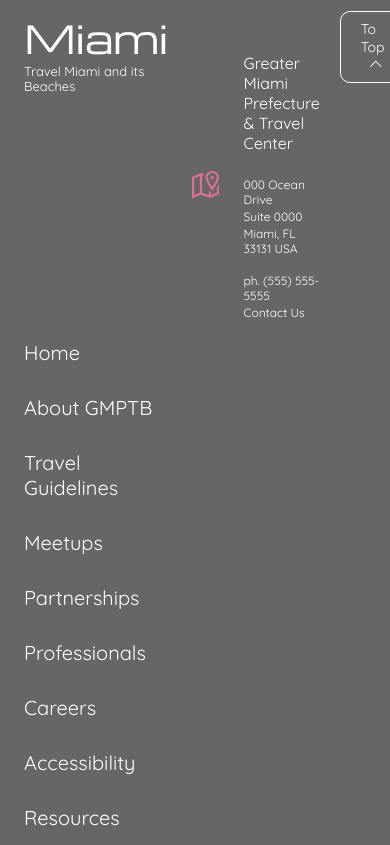
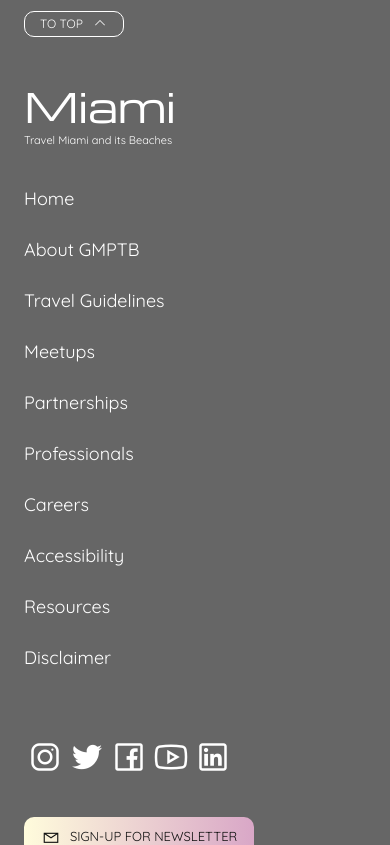
Before and after one commit to KyleKnolleLynch/miami-travel, a React (Create React App) app: page / in a window 390 px wide. Shown: the part 9740-10585 px from the top of the page. Built offline with nearby package versions, Linux system fonts and the light colour scheme; no server answers.

Commit message:
complete footer

```diff
--- a/src/components/layout/footer/Footer.js
+++ b/src/components/layout/footer/Footer.js
@@ -43,7 +43,7 @@ const Footer = () => {
           </ul>
         </nav>
         <div className='contacts-box'>
-        <i className="las la-map-marked-alt la-3x"></i>
+          <i className='las la-map-marked-alt la-3x'></i>
           <div>
             <p>Greater Miami Prefecture & Travel Center</p>
             <p>000 Ocean Drive</p>
@@ -54,8 +54,43 @@ const Footer = () => {
             <p>Contact Us</p>
           </div>
         </div>
-        <div>
-        <a href="#header" className='footer-top-btn'>To Top <i className="las la-angle-up"></i></a>
+
+        <ul className='footer-socials'>
+          <li>
+            <a href='#!'>
+              <i className='lab la-instagram la-4x'></i>
+            </a>
+          </li>
+          <li>
+            <a href='#!'>
+              <i className='lab la-twitter la-4x'></i>
+            </a>
+          </li>
+          <li>
+            <a href='#!'>
+              <i className='lab la-facebook-square la-4x'></i>
+            </a>
+          </li>
+          <li>
+            <a href='#!'>
+              <i className='lab la-youtube la-4x'></i>
+            </a>
+          </li>
+          <li>
+            <a href='#!'>
+              <i className='lab la-linkedin la-4x'></i>
+            </a>
+          </li>
+        </ul>
+        <a href='#header' className='footer-top-btn'>
+          To Top <i className='las la-angle-up'></i>
+        </a>
+        <a href='#!' className='newsletter-btn'>
+          <i className='las la-envelope'></i>
+          Sign-up For Newsletter
+        </a>
+        <div className='footer-copyrights'>
+          <p>&copy; Designed and Coded by Kyle Lynch 2020</p>
         </div>
       </div>
     </footer>
--- a/src/components/sections/Section6.js
+++ b/src/components/sections/Section6.js
@@ -86,7 +86,7 @@ const Section6 = () => {
             ></iframe>
           </div>
         )}
-          <div className='livecams-attr'>
+          <div className='livecam-attr'>
               Webcams provided by{' '}
               <a href='https://www.windy.com/' rel='noopener'>
                 windy.com
--- a/src/css/scss/_config.scss
+++ b/src/css/scss/_config.scss
@@ -72,3 +72,9 @@ body::-webkit-scrollbar-thumb {
     @content;
   }
 }
+
+@mixin mediaLg {
+  @media screen and (max-width: 1000px) {
+    @content;
+  }
+}
--- a/src/css/scss/_mobile.scss
+++ b/src/css/scss/_mobile.scss
@@ -1,9 +1,19 @@
+@include mediaLg {
+  footer > .footer-container {
+    .footer-socials {
+      justify-self: flex-start;
+    }
+  }
+}
+
 @include mediaMd {
+  //  header
   header > nav > .header-brand-div > h2 {
     padding-left: 1.5rem;
     font-size: 1.4rem;
   }
 
+  //  sections
   #section1 .grid-hot {
     grid-template-columns: 1fr;
   }
@@ -62,14 +72,38 @@
   #section6 {
     .livecam-content {
       grid-template-columns: 1fr;
+      ul {
+        li {
+          margin: 1rem 0;
+          font-size: 1.5rem;
+        }
+      }
       .livecam-container {
         width: 100%;
       }
-      ul {
-        li {
-          margin: 1rem 0;
-        }
+      .livecam-attr {
+        grid-column: 1;
       }
+    }
+  }
+  //  footer
+  footer > .footer-container {
+    grid-template-columns: 1fr 1fr;
+    .footer-top-btn {
+      grid-column: 2;
+      justify-self: center;
+    }
+    .footer-socials {
+      grid-column: 2;
+      place-self: center;
+    }
+    .newsletter-btn {
+      grid-column: 2;
+      justify-self: center;
+      align-self: flex-end;
+    }
+    .footer-copyrights {
+      grid-column: span 2;
     }
   }
 }
@@ -174,7 +208,7 @@
     padding: 1rem 2.5rem;
   }
 
-  //  section 1
+  //  sections
   #section1 {
     .hot-section-content {
       .grid-2.grid-hot {
@@ -199,8 +233,58 @@
       }
     }
   }
-
+  //  modal
   .video-modal-container > .video-modal > img {
     top: 2vh;
   }
+
+  //  footer
+  footer > .footer-container {
+    grid-template-columns: 1fr;
+    grid-template-rows: auto;
+    grid-gap: 4rem 2rem;
+    .brand-title-footer {
+      grid-row: 2;
+      align-self: flex-start;
+      margin: 0;
+      p {
+        font-size: 4rem;
+      }
+      span {
+        font-size: 1.1rem;
+      }
+    }
+    nav {
+      grid-row: 3;
+      ul li {
+        font-size: 1.8rem;
+        margin-bottom: 2.8rem;
+      }
+    }
+    .contacts-box {
+      grid-column: 1;
+      grid-row: 6;
+    }
+    .footer-socials {
+      grid-column: 1;
+      grid-row: 4;
+      place-self: flex-start;
+    }
+    .footer-top-btn {
+      grid-column: 1;
+      justify-self: flex-start;
+      font-size: 1.2rem;
+      width: 10rem;
+      height: 2.6rem;
+      padding: 0.4rem 1.5rem;
+    }
+    .newsletter-btn {
+      grid-column: 1;
+      grid-row: 5;
+      place-self: flex-start;
+    }
+    .footer-copyrights {
+      grid-column: span 1;
+    }
+  }
 }
--- a/src/css/scss/layout_scss/_footer.scss
+++ b/src/css/scss/layout_scss/_footer.scss
@@ -5,11 +5,13 @@ footer {
     max-width: 120rem;
     margin: auto;
     display: grid;
-    grid-template-columns: repeat(3, 1fr);
+    grid-template-columns: 1fr 1fr 2fr;
+    grid-template-rows: 14vh 1fr 1fr 3vh;
     gap: 2rem;
     .brand-title-footer {
+      margin-top: 2rem;
       p {
-        font-size: 3.8rem;
+        font-size: 4.5rem;
         font-family: $michroma;
       }
       span {
@@ -18,10 +20,10 @@ footer {
       }
     }
     nav {
-      grid-row: 2 / 3;
+      grid-row: 2 / 4;
       ul li {
-        margin-bottom: 3rem;
-        font-size: 2rem;
+        margin-bottom: 3.4rem;
+        font-size: 2.2rem;
         a {
           transition: 300ms ease;
           &:hover {
@@ -32,7 +34,8 @@ footer {
       }
     }
     .contacts-box {
-      margin-top: 4rem;
+      grid-row: 2 / 3;
+      align-self: center;
       font-size: 1.2rem;
       display: flex;
       i {
@@ -62,40 +65,111 @@ footer {
         }
       }
     }
+    .footer-socials {
+      grid-column: 3 / 4;
+      grid-row: 1;
+      justify-self: center;
+      display: flex;
+      height: 4rem;
+      li {
+        margin: 0 0.1rem;
+        i {
+          transition: color 400ms ease;
+          &:hover {
+            opacity: 1;
+          }
+        }
+        &:nth-of-type(1):hover {
+          color: #8a3ab9;
+        }
+        &:nth-of-type(2):hover {
+          color: #00aced;
+        }
+        &:nth-of-type(3):hover {
+          color: #3b5998;
+        }
+        &:nth-of-type(4):hover {
+          color: #ff3333;
+        }
+        &:nth-of-type(5):hover {
+          color: #0077b5;
+        }
+      }
+    }
     .footer-top-btn {
-      display: inline-block;
-      padding: 0.8rem 2rem;
+      grid-column: 3 / 4;
+      grid-row: 1;
+      justify-self: flex-end;
+      width: 12rem;
+      height: 3rem;
+      padding: 0.5rem 2rem;
       font-size: 1.4rem;
       border: 1px solid $white-color;
       border-radius: 1rem;
-      position: relative;
-      z-index: 1;
+      text-transform: uppercase;
+      transition: all 300ms ease;
       i {
         padding-left: 0.8rem;
         &:hover {
           opacity: 1;
         }
       }
-      &:hover:before {
-        opacity: 1;
+      &:hover {
+        color: $blue-color;
+        background: $white-color;
       }
     }
-    .footer-top-btn:before {
+    .newsletter-btn {
+      grid-column: 3 / 4;
+      grid-row: 1;
+      width: 23rem;
+      height: 4rem;
+      justify-self: center;
+      align-self: flex-end;
+      display: flex;
+      align-items: center;
+      font-size: 1.3rem;
+      color: $dark-color;
+      background: linear-gradient(
+        to left,
+        rgb(217, 167, 199),
+        rgb(255, 252, 220)
+      );
+      border-radius: 1rem;
+      text-transform: uppercase;
+      z-index: 1;
+      position: relative;
+
+      i {
+        padding: 0 1rem 0 1.8rem;
+        font-size: 1.8rem;
+      }
+    }
+    .newsletter-btn:before {
       content: '';
+      width: 100%;
+      height: 100%;
       position: absolute;
       top: 0;
       left: 0;
-      width: 100%;
-      height: 100%;
-      border-radius: 1rem;
       background: linear-gradient(
         to right,
-        rgb(255, 153, 102),
-        rgb(255, 94, 121)
+        rgb(217, 167, 199),
+        90%,
+        rgb(255, 252, 220)
       );
+      border-radius: 1rem;
+      z-index: -1;
       opacity: 0;
-      z-index: -1;
-      transition: opacity 1000ms ease-out;
+      transition: all 1000ms ease;
+    }
+    .newsletter-btn:hover:before {
+      opacity: 1;
+    }
+    .footer-copyrights {
+      grid-column: span 3;
+      place-self: center;
+      font-size: 1.3rem;
     }
   }
 }
```
Also changed, not shown: src/css/scss/_utils.scss (+12 -0 lines), src/css/scss/sections_scss/_section6.scss (+10 -10 lines), src/css/main.css.
